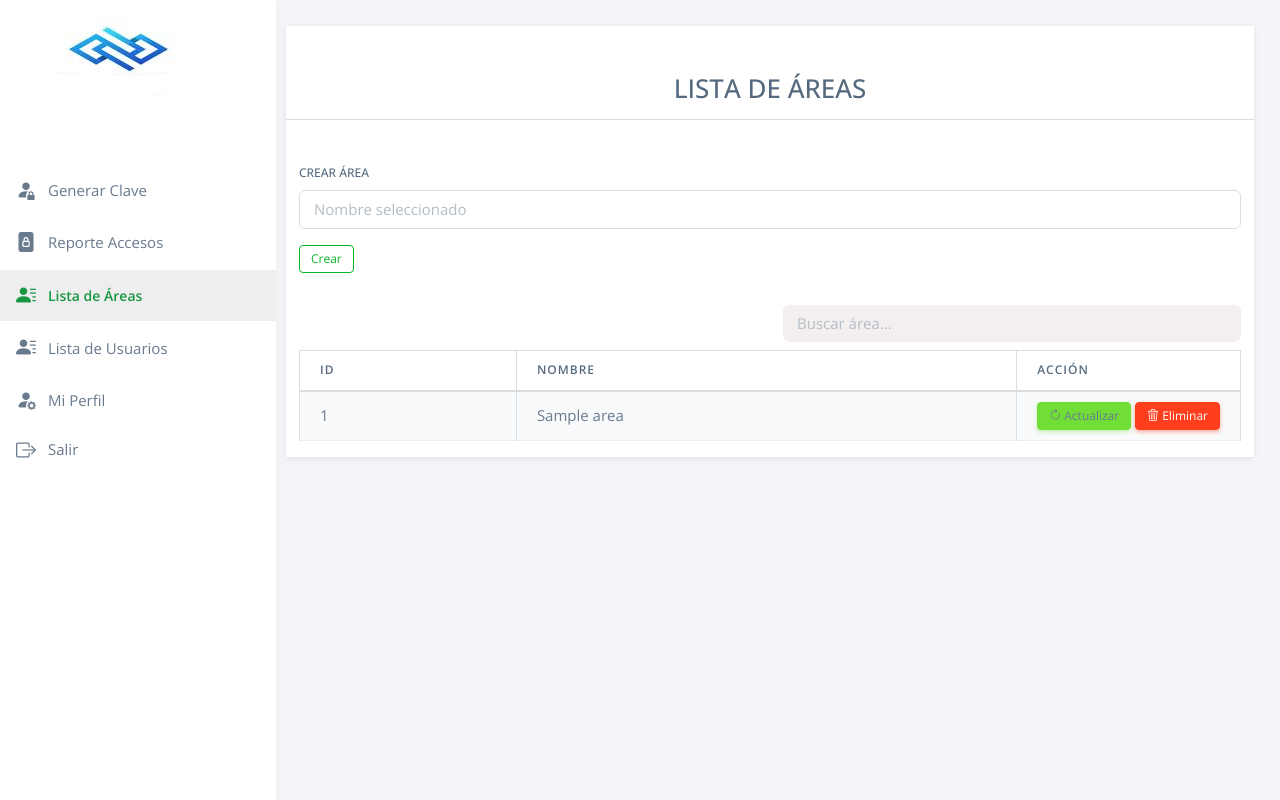
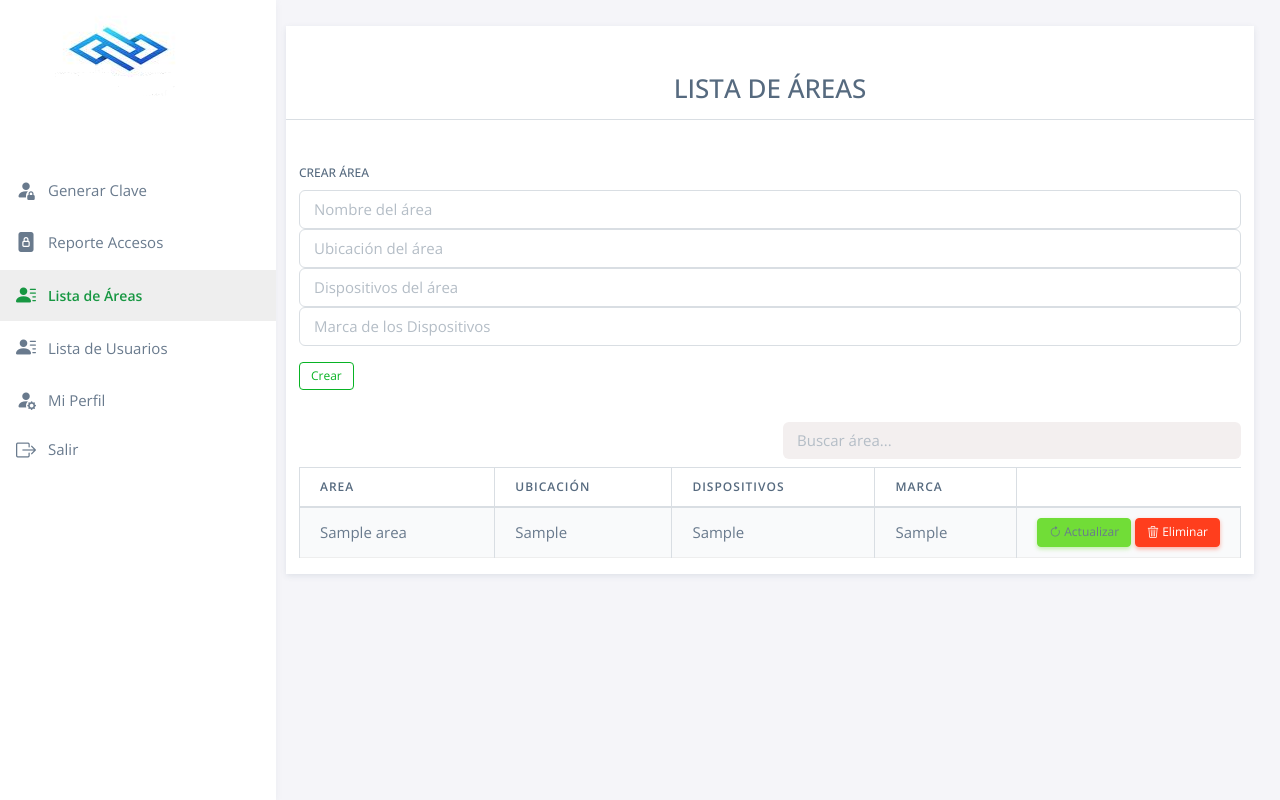
Before and after one commit to Rag-x/Rag-x.github.io, a Flask app: page /lista-de-areas in a window 1280 px wide. Run offline with Flask 3, Linux system fonts and the light colour scheme; the visitor is signed in with stand-in values (Sample User, id 1); tables that the repository leaves empty or names only in its code hold one stand-in row (values such as "Sample post"); data that the repository does not hold is empty; some libraries are stand-ins or nearby versions.

Commit message:
Cambios en area y en actualizar area

```diff
--- a/my-app/controllers/funciones_home.py
+++ b/my-app/controllers/funciones_home.py
@@ -140,7 +140,7 @@ def lista_areasBD():
     try:
         with connectionBD() as conexion_MySQLdb:
             with conexion_MySQLdb.cursor(dictionary=True) as cursor:
-                querySQL = "SELECT id_area, nombre_area FROM area"
+                querySQL = "SELECT id_area, nombre_area, ubicacion, dispositivos, marca_dispositivos FROM area"
                 cursor.execute(querySQL,)
                 areasBD = cursor.fetchall()
         return areasBD
@@ -242,27 +242,26 @@ def lista_rolesBD():
         print(f"Error en select roles : {e}")
         return []
 ##CREAR AREA
-def guardarArea(area_name):
+def guardarArea(nombre_area, ubicacion, dispositivos, marca_dispositivos):
     try:
         with connectionBD() as conexion_MySQLdb:
             with conexion_MySQLdb.cursor(dictionary=True) as mycursor:
-                    sql = "INSERT INTO area (nombre_area) VALUES (%s)"
-                    valores = (area_name,)
-                    mycursor.execute(sql, valores)
-                    conexion_MySQLdb.commit()
-                    resultado_insert = mycursor.rowcount
-                    return resultado_insert
+                sql = "INSERT INTO area (nombre_area, ubicacion, dispositivos, marca_dispositivos) VALUES (%s, %s, %s, %s)"
+                valores = (nombre_area, ubicacion, dispositivos, marca_dispositivos)
+                mycursor.execute(sql, valores)
+                conexion_MySQLdb.commit()
+                resultado_insert = mycursor.rowcount
+                return resultado_insert
 
     except Exception as e:
-        return f'Se produjo un error en crear Area: {str(e)}'
-
+        return f'Se produjo un error al crear el área: {str(e)}'
 ##ACTUALIZAR AREA
-def actualizarArea(area_id, area_name):
+def actualizarArea(area_id, area_name, ubicacion, dispositivos, marca_dispositivos):
     try:
         with connectionBD() as conexion_MySQLdb:
             with conexion_MySQLdb.cursor(dictionary=True) as mycursor:
-                sql = """UPDATE area SET nombre_area = %s WHERE id_area = %s"""
-                valores = (area_name, area_id)
+                sql = """UPDATE area SET nombre_area = %s, ubicacion = %s, dispositivos = %s,marca_dispositivos = %s  WHERE id_area = %s"""
+                valores = (area_name, ubicacion, dispositivos,marca_dispositivos, area_id)
                 mycursor.execute(sql, valores)
                 conexion_MySQLdb.commit()
                 resultado_update = mycursor.rowcount
--- a/my-app/templates/public/login/auth_forgot_password.html
+++ b/my-app/templates/public/login/auth_forgot_password.html
@@ -1,6 +1,6 @@
 {% extends 'public/login/base_login.html' %}
 <!---->
-{% block title %}Crud con Python 🐍 | crear cuenta{% endblock %}
+{% block title %}TecnoCorp | crear cuenta{% endblock %}
 <!---->
 {% block body %}
 
--- a/my-app/templates/public/login/auth_register.html
+++ b/my-app/templates/public/login/auth_register.html
@@ -1,6 +1,6 @@
 {% extends 'public/base_cpanel.html' %}
 <!---->
-{% block title %}Crud con Python 🐍 | crear cuenta{% endblock %}
+{% block title %}TecnoCorp | crear cuenta{% endblock %}
 <!---->
 {% block body %}
 
--- a/my-app/templates/public/login/base_login.html
+++ b/my-app/templates/public/login/base_login.html
@@ -11,7 +11,7 @@
     <meta
       name="viewport"
       content="width=device-width, initial-scale=1.0, user-scalable=no, minimum-scale=1.0, maximum-scale=1.0" />
-    <title>{% block crud %}Crud con Python 🐍 {% endblock %}</title>
+    <title>{% block crud %}TecnoCorp {% endblock %}</title>
     <link
       rel="icon"
       type="image/x-icon"
--- a/my-app/templates/public/perfil/perfil.html
+++ b/my-app/templates/public/perfil/perfil.html
@@ -1,6 +1,6 @@
 {% extends 'public/base_cpanel.html' %}
 <!--Cambiando el title-->
-{% block title %}Crud con Python 🐍 | Perfil {% endblock %}
+{% block title %}TecnoCorp | Perfil {% endblock %}
 <!--Inicio del block-->
 {% block body %}
 <div class="card" style="border-radius: 0px !important">
--- a/my-app/templates/public/perfil/reportes.html
+++ b/my-app/templates/public/perfil/reportes.html
@@ -1,6 +1,6 @@
 {% extends 'public/base_cpanel.html' %}
 <!--Cambiando el title-->
-{% block title %}Crud con Python 🐍 | Reportes {% endblock %}
+{% block title %}TecnoCorp | Reportes {% endblock %}
 <!--Inicio del block-->
 {% block body %}
 <div class="card">
--- a/my-app/templates/public/usuarios/lista_areas.html
+++ b/my-app/templates/public/usuarios/lista_areas.html
@@ -1,6 +1,6 @@
 {% extends 'public/base_cpanel.html' %}
 <!--Cambiando el title-->
-{% block title %}Crud con Python 🐍 | Lista de Áreas{% endblock %}
+{% block title %}TecnoCorp | Lista de Áreas{% endblock %}
 <!--Inicio del block-->
 {% block body %}
 
@@ -10,21 +10,32 @@
       <h3 class="text-center mt-5 mb-3">LISTA DE ÁREAS</h3>
       <hr />
     </div>
-    <!--CAMPO PARA CREAR AREAS-->
+    <!-- CAMPO PARA CREAR AREAS -->
     <div class="container" id="formCrear">
-      <form action="/crear-area" method="POST">
+      <form action="{{ url_for('crearArea') }}" method="POST">
         <div class="contenedor">
           <label class="form-label"> Crear Área </label>
+          <!-- Nombre del área -->
           <div class="campo_clave">
-            <!-- Asegúrate de que el atributo name coincida con el nombre del campo en la función de Flask -->
-            <input type="text" name="nombre_area" id="nombreSeleccionado" class="form-control"
-              placeholder="Nombre seleccionado" />
-            <div class="botones mt-3">
-              <button id="botonGuardar" class="btn btn-outline-primary btn-sm" type="submit">
-                <!-- Cambia el tipo de botón a 'submit' para enviar el formulario -->
-                Crear
-              </button>
-            </div>
+            <input type="text" name="nombre_area" class="form-control" placeholder="Nombre del área" />
+          </div>
+          <!-- Ubicación del área -->
+          <div class="campo_clave">
+            <input type="text" name="ubicacion" class="form-control" placeholder="Ubicación del área" />
+          </div>
+          <!-- Dispositivos del área -->
+          <div class="campo_clave">
+            <input type="text" name="dispositivos" class="form-control" placeholder="Dispositivos del área" />
+          </div>
+          <!-- Marca de dispositivos -->
+          <div class="campo_clave">
+            <input type="text" name="marca_dispositivos" class="form-control" placeholder="Marca de los Dispositivos" />
+          </div>
+          <!-- Botón de envío -->
+          <div class="botones mt-3">
+            <button id="botonGuardar" class="btn btn-outline-primary btn-sm" type="submit">
+              Crear
+            </button>
           </div>
         </div>
       </form>
@@ -35,22 +46,29 @@
       <form action="{{ url_for('updateArea') }}" method="POST">
         <div class="contenedor">
           <label class="form-label">Actualizar Área</label>
+          <!-- Campo para actualizar el nombre -->
           <input class="form-control" name="nombre_area" id="inputArea">
+          <!-- Campo para actualizar la ubicación -->
+          <input class="form-control" name="ubicacion" id="inputUbicacion">
+          <!-- Campo para actualizar los dispositivos -->
+          <input class="form-control" name="dispositivos" id="inputDispositivos">
+          <!-- Campo para actualizar la marca de dispositivos -->
+          <input class="form-control" name="marca_dispositivos" id="inputMarca">
+
+          <!-- Campo oculto para el ID del área -->
           <input name="id_area" hidden id="inputId">
         </div>
         <div class="mt-3">
           <button id="botonGuardar" class="btn btn-outline-primary btn-sm" type="submit">
-            <!-- Cambia el tipo de botón a 'submit' para enviar el formulario -->
             Actualizar
           </button>
           <button class="btn btn-outline-danger btn-sm" onclick="ocultarForm()" type="button">
-            <!-- Cambia el tipo de botón a 'submit' para enviar el formulario -->
             Cancelar
           </button>
         </div>
-
       </form>
     </div>
+
 
 
 
@@ -67,17 +85,19 @@
         <table table-hover id="tbl_areas" class="table table-striped table-bordered" cellspacing="0" width="100%">
           <thead>
             <tr>
-              <th>ID</th>
-              <th>Nombre</th>
-              <th>Acción</th>
+              <th>Area</th>
+              <th>Ubicación</th>
+              <th>Dispositivos</th>
+              <th>Marca</th>
             </tr>
           </thead>
           <tbody>
             {% for area in areas %}
             <tr id="{{ area.id_area }}">
-              <td>{{ area.id_area }}</td>
               <td>{{ area.nombre_area }}</td>
-
+              <td>{{ area.ubicacion }}</td>
+              <td>{{ area.dispositivos }}</td>
+              <td>{{ area.marca_dispositivos }}</td>
               <td width="10px">
                 <a onclick="editar('{{area.nombre_area}}', '{{area.id_area}}')" class="btn btn-success btn-sm" tooltip="Actualizar Registro">
                   <i class="bi bi-arrow-clockwise"></i>
--- a/my-app/templates/public/usuarios/lista_usuarios.html
+++ b/my-app/templates/public/usuarios/lista_usuarios.html
@@ -25,8 +25,8 @@
             <th>Nombre</th>
             <th>Área</th>
             <th>Rol</th>
+            <th>Estado civil</th>
             <th>Acciones</th>
-            <th>Estado civil</th>
           </tr>
         </thead>
         <tbody>
@@ -48,6 +48,7 @@
               {%endif%}
               {%endfor%}
             </td>
+            <td>{{ usuario.estado_civil}}</td>
             <td>
               <a
                   href="/mi-perfil/{{usuario.id_usuario}}"
@@ -69,7 +70,6 @@
                   Eliminar
                 </a>
             </td>
-            <td>{{ usuario.estado_civil}}</td>
           </tr>
           {% endfor %}
         </tbody>
```
Also changed, not shown: my-app/routers/router_home.py (+40 -17 lines), 1 other file.
